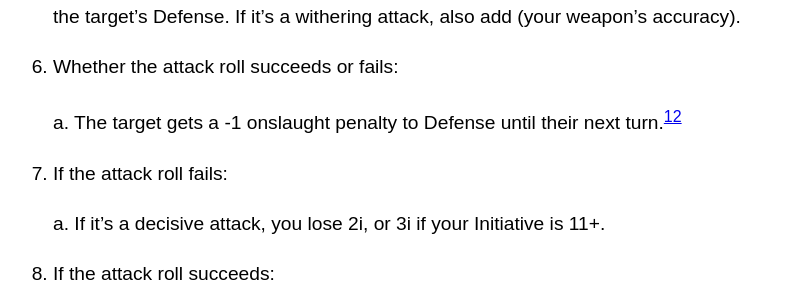
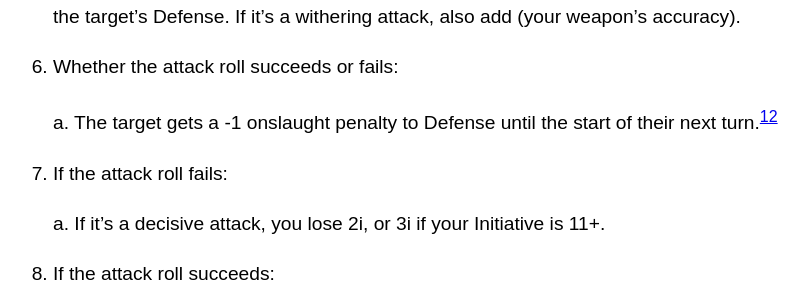
Before and after one commit to lost-egg/lost-egg.github.io, a Jekyll site: the page built from combat.md, in a window 1280 px wide and 900 px high, scrolled down 15903 px. Shown: the part 147-447 px from the top of the window, without its empty margins (243-1052 px from the left). Built offline with Jekyll 4.4.1, drawn with Linux system fonts in a browser that asks for light colours.

Commit message:
Tweak onslaught penalty wording

```diff
--- a/combat.md
+++ b/combat.md
@@ -359,7 +359,7 @@ Each attack has an order of operations used to resolve it. Usually you won't nee
 
 6. Whether the attack roll succeeds or fails:
 
-    a. The target gets a -1 onslaught penalty to Defense until their next turn.[^new-when-onslaught-penalty]
+    a. The target gets a -1 onslaught penalty to Defense until the start of their next turn.[^new-when-onslaught-penalty]
 
 7. If the attack roll fails:
 
```
